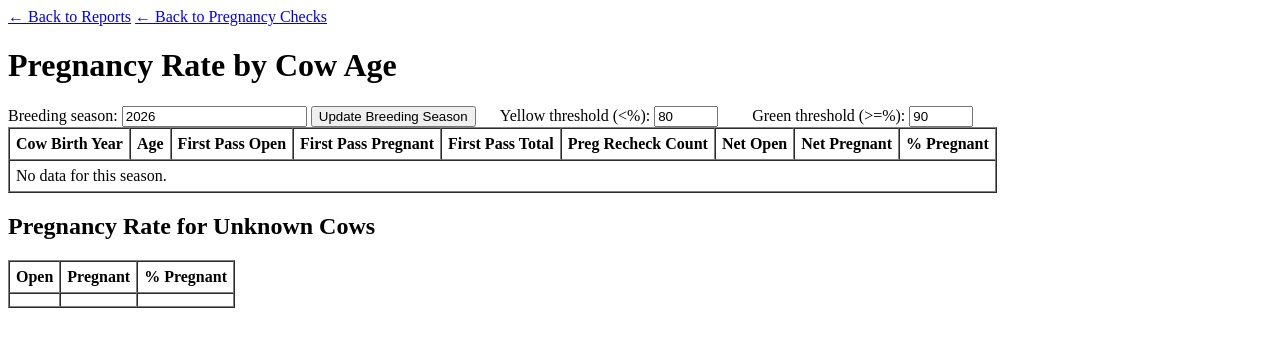
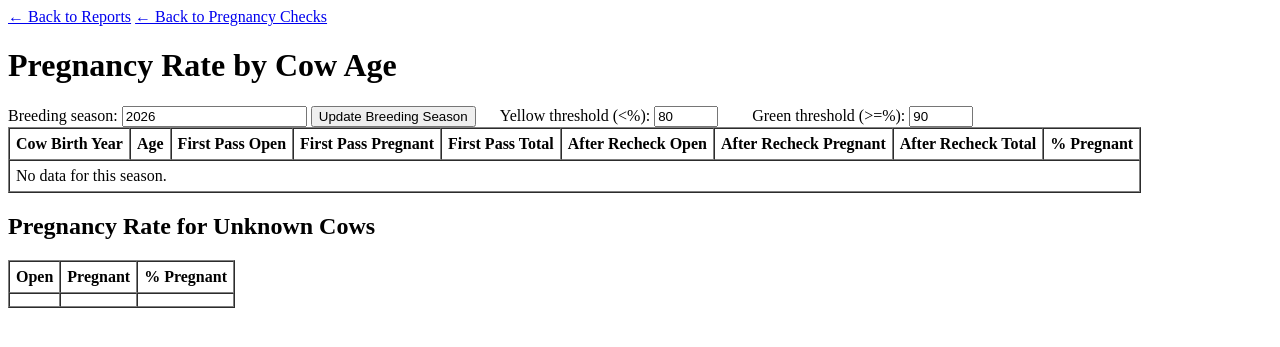
Before and after one commit to pwbryant/ranch-tools-application, a Django app: page /pregchecks/report-5/ in a window 1280 px wide. Shown: the top 347 px of the page. Run offline with Django 4.2, Linux system fonts and the light colour scheme; data comes from the database, SQL or seed files in the repository; data that the repository does not hold is empty.

Commit message:
update recheck logic and cols for report 5

```diff
--- a/django_project/ranch_tools/preg_check/views.py
+++ b/django_project/ranch_tools/preg_check/views.py
@@ -278,24 +278,6 @@ class PregCheckSummaryStatsView(View):
 
         no_cow_pregnancy_rate = (total_no_cow_pregnant_count / total_no_cow_count) * 100 if total_no_cow_count > 0 else 0
 
-
-        # without cow checks
-        # checks_without_cows = all_checks.filter(cow=None)
-
-        # total_pregnant_count = all_checks.filter(is_pregnant=True).count()
-        # all_opens_count = all_checks.filter(is_pregnant=False).count()
-
-        # rechecks = all_checks.filter(recheck=True)
-        # preg_rechecks_count = rechecks.filter(is_pregnant=True).count()
-        # open_rechecks_count = rechecks.filter(is_pregnant=False).count()
-
-        # first_pass_pregs_count = total_pregnant_count - preg_rechecks_count
-        # first_pass_open_count = all_opens_count - open_rechecks_count
-
-        # total_open_count = first_pass_open_count - preg_rechecks_count
-        # total_count = total_open_count + total_pregnant_count
-        # pregnancy_rate = (total_pregnant_count / total_count) * 100 if total_count > 0 else 0
-
         summary_stats = {
             # 'first_check_pregnant': first_pass_pregs_count,
             # 'recheck_pregnant': preg_rechecks_count,
@@ -429,6 +411,21 @@ class CowExistsView(View):
             return JsonResponse({'error': 'check_existing_ear_tag_id parameter is required'}, status=400)
 
 
+def pregcheck_info_by_cow(pgs) -> dict:
+    d = {}
+    for pg in pgs.order_by('-check_date'):
+        key = f'{pg.cow.ear_tag_id}-{pg.cow.birth_year}'
+        if key not in d:
+            d[key] = {
+                'latest_pregcheck': pg,
+                'previous_pregchecks': []
+            }
+        else:
+            d[key]['previous_pregchecks'].append(pg)
+
+    return d
+
+
 class PregCheckReportFive(View):
     """Simple view to render Report Five page"""
 
@@ -466,15 +463,15 @@ class PregCheckReportFive(View):
         rows = []
         for age in cow_ages:
             birth_year = breeding_season - age
-            age_pregchecks_initial = all_pregchecks_with_cow_initial.filter(cow_age=age)
-            age_pregchecks_recheck = all_pregchecks_with_cow_recheck.filter(cow_age=age)
-            row = self.create_preg_checks_row(age_pregchecks_initial, age_pregchecks_recheck, age=age, birth_year=birth_year)
+            age_pregchecks = all_pregchecks_with_cow.filter(cow_age=age)
+            row = self.create_preg_checks_row(age_pregchecks, age=age, birth_year=birth_year)
             if row:
                 rows.append(row)
 
+
         no_cow_row = self.create_no_cow_preg_check_row(all_pregchecks_with_NO_cow)
 
-        totals_row = self.create_preg_checks_row(all_pregchecks_with_cow_initial, all_pregchecks_with_cow_recheck)
+        totals_row = self.create_preg_checks_row(all_pregchecks_with_cow)
 
         totals_row['cow_birth_year'] = 'TOTALS'
         totals_row['is_totals'] = True
@@ -484,6 +481,7 @@ class PregCheckReportFive(View):
             'totals': totals_row,
             'no_cow_row': no_cow_row
         }
+
         return render(request, 'preg_check/report-5.html', context)
 
     def create_no_cow_preg_check_row(self, no_cow_preg_checks):
@@ -500,66 +498,72 @@ class PregCheckReportFive(View):
             'pct_pregnant': f"{pct_pregnant:.1f}%",
         }
 
-    def create_preg_checks_row(self, preg_checks_initial, preg_checks_recheck, age=None, birth_year=None):
-        first_pass_open_count = preg_checks_initial.filter(is_pregnant=False).count()
-        first_pass_pregnant_count = preg_checks_initial.filter(is_pregnant=True).count()
-        first_pass_total = preg_checks_initial.count()
+    def create_preg_checks_row(self, preg_checks, age=None, birth_year=None):
 
-        net_open_count = first_pass_open_count
-        net_pregnant_count = first_pass_pregnant_count
+        cow_pregcheck_info_dict = pregcheck_info_by_cow(preg_checks)
 
-        recheck_preg_count, recheck_open_count = self.get_recheck_counts(preg_checks_recheck, preg_checks_initial)
+        first_pass_open_count = 0
+        first_pass_pregnant_count = 0
+        for cow_id in cow_pregcheck_info_dict:
+            cow_dict = cow_pregcheck_info_dict[cow_id]
+            if cow_dict['previous_pregchecks']:
+                first_cow = cow_dict['previous_pregchecks'][-1]  # sorted by reverse check_date
+            else:
+                first_cow = cow_dict['latest_pregcheck']
 
-        net_open_count -= recheck_preg_count
-        net_open_count += recheck_open_count
-        net_pregnant_count += recheck_preg_count
-        net_pregnant_count -= recheck_open_count
+            if first_cow.is_pregnant:
+                first_pass_pregnant_count += 1
+            else:
+                first_pass_open_count += 1
 
-        herd_size = preg_checks_initial.count()
-        if herd_size == 0:
-            pct_pregnant = 0
-        else:
-            pct_pregnant = net_pregnant_count / herd_size * 100
+        preg_recheck_count = first_pass_pregnant_count
+        open_recheck_count = first_pass_open_count
+        for cow_id in cow_pregcheck_info_dict:
+            cow_dict = cow_pregcheck_info_dict[cow_id]
+            if cow_dict['previous_pregchecks']:
+                latest_pregcheck = cow_dict['latest_pregcheck']
+                previous_pregcheck = cow_dict['previous_pregchecks'][0]
+
+                latest_cow_pregnant = latest_pregcheck.is_pregnant is True
+                latest_cow_open = latest_pregcheck.is_pregnant is False
+                previous_cow_pregnant = previous_pregcheck.is_pregnant is True
+                previous_cow_open = previous_pregcheck.is_pregnant is False
+
+                # if previous cow is open and latest cow is open then it is assumed
+                # it is an unecessary recheck and nothing new is counted
+
+                # if previous is open but latest is pregnant then update counts
+                if previous_cow_open and latest_cow_pregnant:
+                    open_recheck_count -= 1
+                    preg_recheck_count += 1
+
+                # if previous preg but latest is open, then assume a mistake was made on the initial
+                # check and update the first pass counts
+                if previous_cow_pregnant and latest_cow_open:
+                    first_pass_open_count += 1
+                    first_pass_pregnant_count -= 1
+
+                    open_recheck_count += 1
+                    preg_recheck_count -= 1
+
+        first_pass_total = first_pass_open_count + first_pass_pregnant_count
+        recheck_total = open_recheck_count + preg_recheck_count
+
+        herd_size = len(cow_pregcheck_info_dict) # key for each unique cow
+
+        pct_pregnant = preg_recheck_count / herd_size * 100
+
         return {
             'cow_birth_year': birth_year,
             'age': age,
             'first_pass_open': first_pass_open_count,
             'first_pass_pregnant': first_pass_pregnant_count,
             'first_pass_total': first_pass_total,
-            'preg_recheck_count': recheck_preg_count,
-            'net_open': net_open_count, # if recheck, the recheck cow is used
-            'net_pregnant': net_pregnant_count,
+            'recheck_open': open_recheck_count,
+            'recheck_pregnant': preg_recheck_count, # if recheck, the recheck cow is used
+            'recheck_total': recheck_total,
             'pct_pregnant': f"{pct_pregnant:.1f}%",
         }
-
-    def get_recheck_counts(self, recheck_preg_checks, initial_preg_checks):
-        preg_count = 0
-        open_count = 0
-        recheck_cows = recheck_preg_checks.exclude(cow=None).values_list('cow', flat=True).distinct()
-        for recheck_cow in recheck_cows:
-            recheck_pregcheck = recheck_preg_checks.filter(cow=recheck_cow).last() # default to last preg check for preg value
-            try:
-                initial_pregcheck = initial_preg_checks.get(cow=recheck_cow)
-            except:
-                print(recheck_cow)
-                class MockPG:
-                    is_pregnant = False
-                initial_pregcheck = MockPG
-
-            initial_open = initial_pregcheck.is_pregnant == False
-            initial_pregnant = initial_pregcheck.is_pregnant == True
-            recheck_open = recheck_pregcheck.is_pregnant == False
-            recheck_pregnant = recheck_pregcheck.is_pregnant == True
-
-            if initial_open and recheck_pregnant:
-                preg_count += 1
-
-            if initial_pregnant and recheck_open:
-                open_count += 1
-                print('WIERD')
-
-        return preg_count, open_count
-
 
     def xxxget(self, request, *args, **kwargs):
         # Allow overriding breeding season via query param
@@ -944,7 +948,7 @@ class ReportsHubView(View):
     def get(self, request, *args, **kwargs):
         reports = [
             {
-                'name': 'Report Five — Summary by Birth Year',
+                'name': 'Summary by Birth Year',
                 'url': 'pregcheck-report-5',
                 'description': 'Detailed breakdown of pregnancy status by cow birth year/age class for the selected breeding season.'
             },
--- a/django_project/ranch_tools/templates/preg_check/report-5.html
+++ b/django_project/ranch_tools/templates/preg_check/report-5.html
@@ -2,7 +2,7 @@
 <html lang="en">
 <head>
     <meta charset="utf-8">
-    <title>Report Five</title>
+    <title>Summary By Birth Year</title>
     <style>
         .green-bg {
             background-color: #90EE90;
@@ -41,9 +41,9 @@
                 <th>First Pass Open</th>
                 <th>First Pass Pregnant</th>
                 <th>First Pass Total</th>
-                <th>Preg Recheck Count</th>
-                <th>Net Open</th>
-                <th>Net Pregnant</th>
+                <th>After Recheck Open</th>
+                <th>After Recheck Pregnant</th>
+                <th>After Recheck Total</th>
                 <th>% Pregnant</th>
             </tr>
         </thead>
@@ -55,9 +55,9 @@
                 <td>{{ row.first_pass_open }}</td>
                 <td>{{ row.first_pass_pregnant }}</td>
                 <td>{{ row.first_pass_total }}</td>
-                <td>{{ row.preg_recheck_count }}</td>
-                <td>{{ row.net_open }}</td>
-                <td>{{ row.net_pregnant }}</td>
+                <td>{{ row.recheck_open }}</td>
+                <td>{{ row.recheck_pregnant }}</td>
+                <td>{{ row.recheck_total }}</td>
                 <td
                     class="pct-cell"
                     {% with pct_value=row.pct_pregnant|slice:":-1"|floatformat:0 %}
@@ -75,9 +75,9 @@
                 <td>{{ totals.first_pass_open }}</td>
                 <td>{{ totals.first_pass_pregnant }}</td>
                 <td>{{ totals.first_pass_total }}</td>
-                <td>{{ totals.preg_recheck_count }}</td>
-                <td>{{ totals.net_open }}</td>
-                <td>{{ totals.net_pregnant }}</td>
+                <td>{{ totals.recheck_open }}</td>
+                <td>{{ totals.recheck_pregnant }}</td>
+                <td>{{ totals.recheck_total }}</td>
                 <td
                     class="pct-cell"
                     {% with pct_value=totals.pct_pregnant|slice:":-1"|floatformat:0 %}
```
Also changed, not shown: django_project/ranch_tools/tests/preg_check/data/test_data.csv (+10 -10 lines), django_project/ranch_tools/tests/preg_check/test_report5_from_csv.py (+6 -3 lines), django_project/ranch_tools/tests/preg_check/test_views.py (+13 -29 lines).
